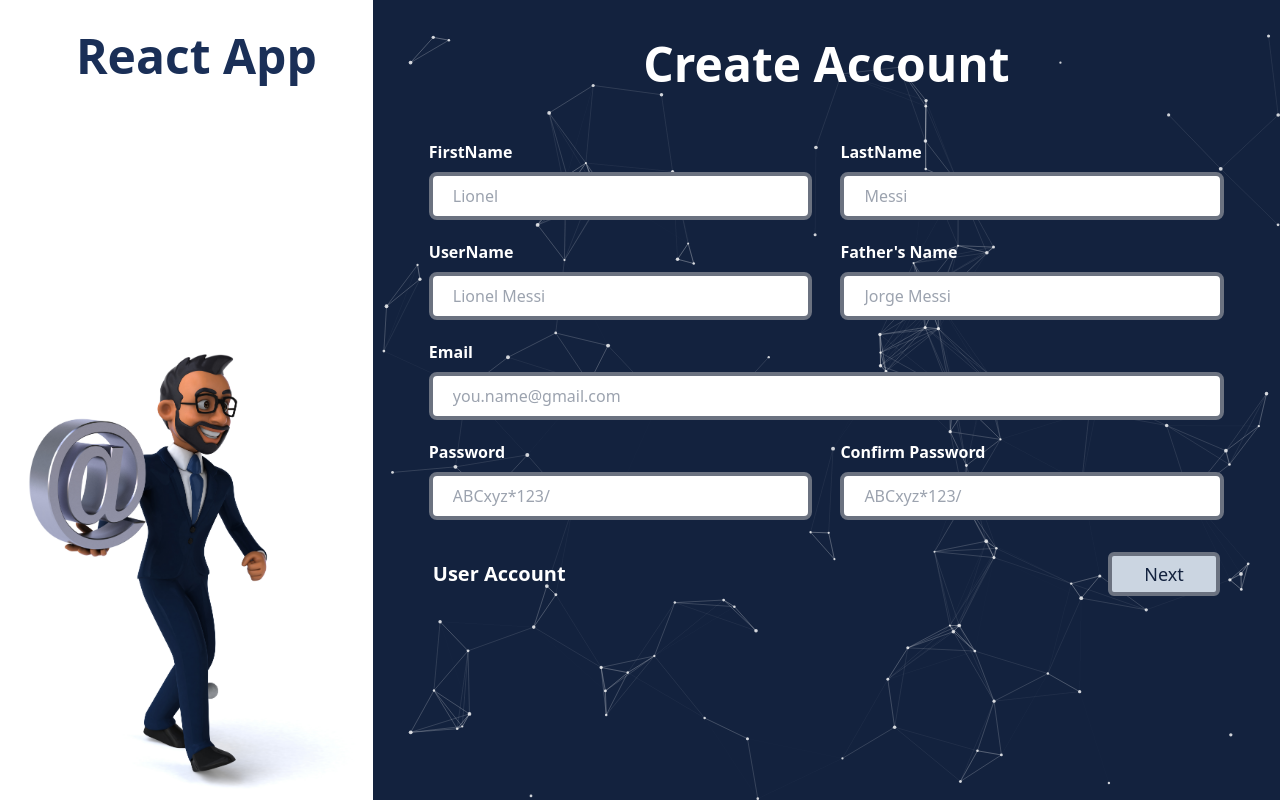
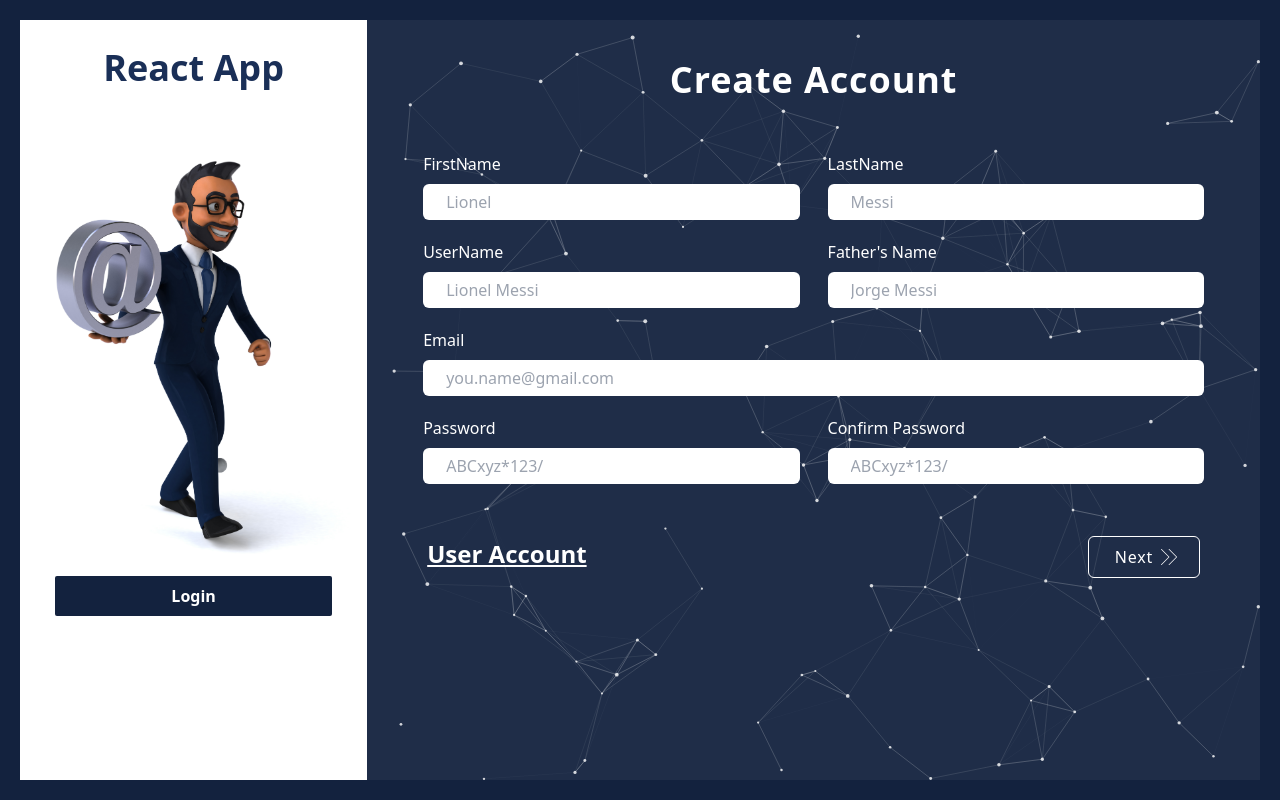
Before and after one commit to UsamaSamad1996/Social-app-firebase, a React (Create React App) app: page /create-account in a window 1280 px wide. Built offline with nearby package versions, Linux system fonts and the light colour scheme; no server answers.

Commit message:
userAccount & userPersonal pages completed

```diff
--- a/src/MultiStepForm-Pages/FormContainer.js
+++ b/src/MultiStepForm-Pages/FormContainer.js
@@ -1,7 +1,7 @@
 import React from "react";
 
 const FormContainer = ({ children }) => {
-  return <div className=" h-full  ">{children}</div>;
+  return <div className=" h-full mb-10 ">{children}</div>;
 };
 
 export default FormContainer;
--- a/src/MultiStepForm-Pages/Particle.js
+++ b/src/MultiStepForm-Pages/Particle.js
@@ -75,7 +75,7 @@ const Particle = () => {
                 default: "bounce",
               },
               random: false,
-              speed: 2,
+              speed: 1,
               straight: false,
             },
             number: {
--- a/src/MultiStepForm-Pages/UserAccount.js
+++ b/src/MultiStepForm-Pages/UserAccount.js
@@ -7,15 +7,13 @@ const UserAccount = ({ userAccount, userAccountOnChange }) => {
       <FormContainer>
         <div className="flex gap-7 mb-5">
           <div className="w-full">
-            <label htmlFor="firstname" className="font-semibold ">
-              FirstName
-            </label>
+            <label htmlFor="First_Name">FirstName</label>
             <input
-              className={`px-5 py-2 border-4 border-gray-500 text-black w-full mt-2 rounded-lg focus:outline-none valid:border-green-600`}
+              className={`px-5 h-9 border-[3px] border-transparent text-black w-full mt-2 rounded-md focus:outline-none valid:border-green-600`}
               type="text"
-              name="firstName"
-              id="firstname"
-              value={userAccount.firstName || ""}
+              name="First_Name"
+              id="First_Name"
+              value={userAccount.First_Name || ""}
               onChange={userAccountOnChange}
               minLength={3}
               maxLength={15}
@@ -24,15 +22,13 @@ const UserAccount = ({ userAccount, userAccountOnChange }) => {
             />
           </div>
           <div className="w-full">
-            <label htmlFor="lastName" className="font-semibold ">
-              LastName
-            </label>
+            <label htmlFor="Last_Name">LastName</label>
             <input
-              className="px-5 py-2 border-4 border-gray-500 text-black w-full mt-2 rounded-lg focus:outline-none valid:border-green-600"
+              className="px-5 h-9 border-[3px] border-transparent text-black w-full mt-2 rounded-md focus:outline-none valid:border-green-600"
               type="text"
-              name="lastName"
-              id="lastName"
-              value={userAccount.lastName || ""}
+              name="Last_Name"
+              id="Last_Name"
+              value={userAccount.Last_Name || ""}
               onChange={userAccountOnChange}
               minLength={3}
               maxLength={15}
@@ -43,15 +39,13 @@ const UserAccount = ({ userAccount, userAccountOnChange }) => {
         </div>
         <div className="flex gap-7 mb-5">
           <div className="w-full">
-            <label htmlFor="username" className="font-semibold ">
-              UserName
-            </label>
+            <label htmlFor="User_Name">UserName</label>
             <input
-              className="px-5 py-2 border-4 border-gray-500 text-black w-full mt-2 rounded-lg focus:outline-none valid:border-green-600"
+              className="px-5 h-9 border-[3px] border-transparent text-black w-full mt-2 rounded-md focus:outline-none valid:border-green-600"
               type="text"
-              name="userName"
-              id="username"
-              value={userAccount.userName || ""}
+              name="User_Name"
+              id="User_Name"
+              value={userAccount.User_Name || ""}
               onChange={userAccountOnChange}
               minLength={3}
               maxLength={25}
@@ -60,15 +54,13 @@ const UserAccount = ({ userAccount, userAccountOnChange }) => {
             />
           </div>
           <div className="w-full">
-            <label htmlFor="fatherName" className="font-semibold ">
-              Father's Name
-            </label>
+            <label htmlFor="Father_Name">Father's Name</label>
             <input
-              className="px-5 py-2 border-4 border-gray-500 text-black w-full mt-2 rounded-lg focus:outline-none valid:border-green-600"
+              className="px-5 h-9 border-[3px] border-transparent text-black w-full mt-2 rounded-md focus:outline-none valid:border-green-600"
               type="text"
-              name="fatherName"
-              id="fatherName"
-              value={userAccount.fatherName || ""}
+              name="Father_Name"
+              id="Father_Name"
+              value={userAccount.Father_Name || ""}
               onChange={userAccountOnChange}
               minLength={3}
               maxLength={12}
@@ -79,11 +71,9 @@ const UserAccount = ({ userAccount, userAccountOnChange }) => {
         </div>
         <div className="mb-5">
           <div className="w-full">
-            <label htmlFor="Email" className="font-semibold ">
-              Email
-            </label>
+            <label htmlFor="Email">Email</label>
             <input
-              className="px-5 py-2 border-4 border-gray-500 text-black w-full mt-2 rounded-lg focus:outline-none valid:border-green-600"
+              className="px-5 h-9 border-[3px] border-transparent text-black w-full mt-2 rounded-md focus:outline-none valid:border-green-600"
               type="email"
               name="Email"
               id="Email"
@@ -98,11 +88,9 @@ const UserAccount = ({ userAccount, userAccountOnChange }) => {
         </div>
         <div className="flex gap-7 mb-5">
           <div className="w-full">
-            <label htmlFor="Password" className="font-semibold ">
-              Password
-            </label>
+            <label htmlFor="Password">Password</label>
             <input
-              className="px-5 py-2 border-4 border-gray-500 text-black w-full mt-2 rounded-lg focus:outline-none valid:border-green-600"
+              className="px-5 h-9 border-[3px] border-transparent text-black w-full mt-2 rounded-md focus:outline-none valid:border-green-600"
               type="password"
               name="Password"
               id="Password"
@@ -115,15 +103,13 @@ const UserAccount = ({ userAccount, userAccountOnChange }) => {
             />
           </div>
           <div className="w-full">
-            <label htmlFor="ConfirmPassword" className="font-semibold ">
-              Confirm Password
-            </label>
+            <label htmlFor="Confirm_Password">Confirm Password</label>
             <input
-              className="px-5 py-2 border-4 border-gray-500 text-black w-full mt-2 rounded-lg focus:outline-none valid:border-green-600"
+              className="px-5 h-9 border-[3px] border-transparent text-black w-full mt-2 rounded-md focus:outline-none valid:border-green-600"
               type="password"
-              name="ConfirmPassword"
-              id="ConfirmPassword"
-              value={userAccount.ConfirmPassword || ""}
+              name="Confirm_Password"
+              id="Confirm_Password"
+              value={userAccount.Confirm_Password || ""}
               onChange={userAccountOnChange}
               minLength={8}
               maxLength={25}
--- a/src/Pages/CreateAccount.js
+++ b/src/Pages/CreateAccount.js
@@ -8,21 +8,25 @@ import UserPersonal from "../MultiStepForm-Pages/UserPersonal";
 import UserProfessional from "../MultiStepForm-Pages/UserProfessional";
 import Particle from "../MultiStepForm-Pages/Particle";
 import Avatar from "../Images/login-avatar.jpg";
+import NextArrow from "../Images/next-arrow.svg";
+import PreviousArrow from "../Images/left-arrow.svg";
+import { useNavigate } from "react-router-dom";
 
 const CreateAccount = () => {
   ///////////////////////////////////////////////////////////////////////////////////////////////////
 
   const [userData, setUserData] = useState({});
+  const navigate = useNavigate();
   ///////////////////////////////////////////////////////////////////////////////////////////////////
   const [userAccountValidation, setUserAccountValidation] = useState(false);
   const [userAccount, setUserAccount] = useState({
-    firstName: "",
-    lastName: "",
-    userName: "",
-    fatherName: "",
+    First_Name: "",
+    Last_Name: "",
+    User_Name: "",
+    Father_Name: "",
     Email: "",
     Password: "",
-    ConfirmPassword: "",
+    Confirm_Password: "",
   });
 
   const userAccountOnChange = (e) => {
@@ -54,7 +58,6 @@ const CreateAccount = () => {
     Current_Country: "",
     City: "",
     Date_of_Birth: "",
-    CNIC: "",
   });
 
   const userPersonalOnChange = (e) => {
@@ -69,7 +72,7 @@ const CreateAccount = () => {
   const userPersonal_values = Object.values(userPersonal);
 
   useEffect(() => {
-    const validation = userPersonal_values.every((value) => value.length > 2);
+    const validation = userPersonal_values.every((value) => value.length > 3);
     setUserPersonalValidation(validation);
   }, [userPersonal_values, userPersonal]);
 
@@ -134,37 +137,41 @@ const CreateAccount = () => {
   ]);
 
   return (
-    <div className="ComponentContainer flex justify-center items-center w-full h-screen bg-myblue">
-      <div className="Wrapper flex w-full items-center h-full pl-5 bg-white">
-        <div
-          style={{
-            backgroundImage: `url(${Avatar})`,
-          }}
-          className="LeftContainer h-full w-[28%] bg-contain bg-bottom bg-no-repeat bg-white"
-        >
-          <div>
-            <section className="mb-6 mt-3">
-              <h1 className="text-bluelite text-5xl font-bold text-center py-5">
-                React App
-              </h1>
-            </section>
-          </div>
+    <div className="ComponentContainer flex justify-center items-center w-full h-screen bg-myblue p-5">
+      <div className="Wrapper flex w-full items-center h-full  bg-white max-w-[1440px]">
+        <div className="LeftContainer h-full w-[28%] bg-contain bg-center bg-no-repeat bg-white py-2">
+          <section className=" h-20 flex justify-center items-center mb-2">
+            <h1 className="text-bluelite text-4xl font-bold text-center ">
+              React App
+            </h1>
+          </section>
+          <section className="pl-7   h-[28rem] flex justify-center items-end ">
+            <img src={Avatar} alt="avatar" className="max-h-[27rem]" />
+          </section>
+          <section className="flex justify-center items-center w-full  h-16">
+            <button
+              onClick={() => navigate("/login-page")}
+              className="w-4/5 py-2 bg-myblue rounded-sm text-white text-center hover:scale-105 transition-all font-semibold"
+            >
+              Login
+            </button>
+          </section>
         </div>
         <div className="RightContainer h-full w-[72%] relative bg-myblue ">
           <Particle />
           <form
             onSubmit={handleFormSubmit}
-            className="w-full h-full absolute top-0 right-0 text-white px-14"
+            className="w-full h-full absolute top-0 right-0 text-white px-14 bg-white bg-opacity-5"
           >
             <div className="flex justify-center items-center  mt-5 mb-8">
-              <h1 className="text-white text-5xl font-bold text-center py-5">
+              <h1 className="text-white text-4xl font-bold text-center py-5 tracking-wide">
                 Create Account
               </h1>
             </div>
             {currentPage}
-            <div className="flex justify-between py-3 px-1 items-center">
+            <div className="flex justify-between py-3 px-1 items-baseline ">
               <div className="pages">
-                <h2 className="text-xl font-semibold ">
+                <h2 className="text-2xl font-semibold underline">
                   {currentPageIndex === 0
                     ? "User Account"
                     : currentPageIndex === 1
@@ -179,15 +186,24 @@ const CreateAccount = () => {
                   <button
                     type="button"
                     onClick={Previous}
-                    className="w-28 py-1 text-lg border-4 border-green-600 bg-white text-myblue font-bold rounded-md ml-3 hover:scale-105 "
+                    className="w-28 py-2 text-base border-[1px] border-white bg-myblue text-white  tracking-wider rounded-md ml-3 hover:scale-105 transition-all "
                   >
-                    Previous
+                    <div className="flex items-center justify-end ">
+                      <img
+                        src={PreviousArrow}
+                        alt="nextArrow"
+                        className="h-4 w-4 "
+                      />
+                      <p className="ml-2  flex justify-start items-center w-16">
+                        Prev
+                      </p>
+                    </div>
                   </button>
                 )}
 
                 <button
                   type="submit"
-                  className="w-28 py-1 text-lg border-4 border-green-600 bg-white text-myblue font-bold rounded-md ml-3 hover:scale-105 disabled:cursor-not-allowed disabled:bg-slate-300 disabled:hover:scale-95  disabled:font-normal disabled:border-gray-500 transition-all"
+                  className="w-28 py-2 text-base border-[1px] border-white bg-myblue text-white  tracking-wider rounded-md ml-3 hover:scale-105 disabled:cursor-not-allowed disabled:hover:scale-100 disabled:bg-transparent  transition-all"
                   disabled={
                     currentPageIndex === 0 && userAccountValidation
                       ? false
@@ -196,7 +212,21 @@ const CreateAccount = () => {
                       : true
                   }
                 >
-                  {LastPage ? "Submit" : "Next"}
+                  {LastPage ? (
+                    "Submit"
+                  ) : (
+                    <div className="flex items-center ">
+                      <p className="mr-2  flex justify-end items-center w-16">
+                        Next
+                      </p>
+
+                      <img
+                        src={NextArrow}
+                        alt="nextArrow"
+                        className="h-4 w-4 "
+                      />
+                    </div>
+                  )}
                 </button>
               </div>
             </div>
```
Also changed, not shown: src/MultiStepForm-Pages/UserPersonal.js (+51 -55 lines), src/Images/left-arrow.svg (added), src/Images/next-arrow.svg (added).
